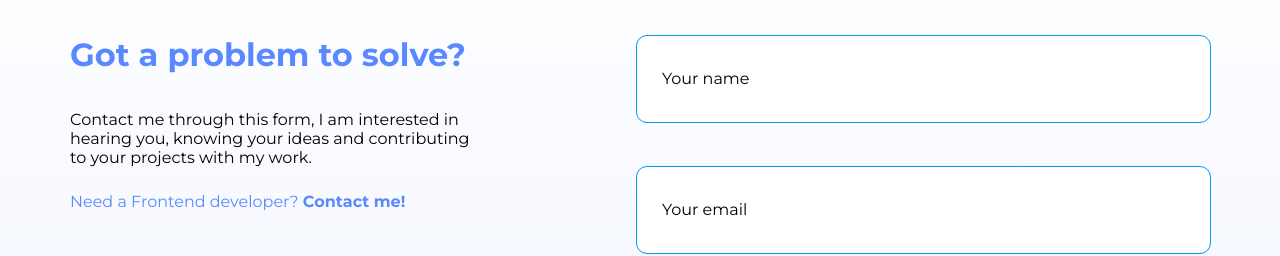
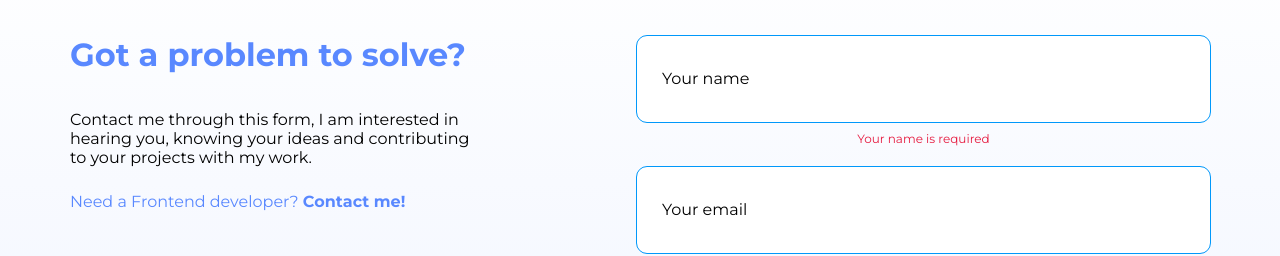
Before and after one commit to matthiasmulzet/Portfolio, an Angular app: page / in a window 1280 px wide. Shown: the part 5340-5596 px from the top of the page. Built offline with nearby package versions, Linux system fonts and the light colour scheme.

Commit message:
worked on directive form

```diff
--- a/src/app/contact-form/contact-form.component.html
+++ b/src/app/contact-form/contact-form.component.html
@@ -4,8 +4,12 @@
             id="name-field" title="Geben Sie Ihren Namen ein" minlength="3">
         <label id="name-label" class="label-input">Your
             name</label>
+
     </div>
-    <span id="error-name" class="error-message hidde-error-message" appDetectFocus>Your name is required</span>
+
+    <span appDetectFocus #err="directiveExport" [ngClass]="{'hidde-error-message': err.errorName}"
+        class="error-message">Your name is
+        required</span>
 
     <div>
         <input appDetectFocus required class="style-input-and-textarea" type="text" name="email" #emailField
--- a/src/app/contact-form/contact-form.component.ts
+++ b/src/app/contact-form/contact-form.component.ts
@@ -6,6 +6,7 @@ import { Component, ElementRef, ViewChild, Renderer2 } from '@angular/core';
   styleUrls: ['./contact-form.component.scss']
 })
 export class ContactFormComponent {
+  hidde: any;
 
   constructor(private renderer: Renderer2, private el: ElementRef) { }
 
@@ -14,11 +15,7 @@ export class ContactFormComponent {
   @ViewChild('emailField') emailField!: ElementRef;
   @ViewChild('messageField') messageField!: ElementRef;
   @ViewChild('sendButton') sendButton!: ElementRef;
-
-  // @ViewChild('errorName') errorName!: ElementRef;
-  // @ViewChild('errorEmail') errorEmail!: ElementRef;
-  // @ViewChild('errorMessage') errorMessage!: ElementRef;
-
+  @ViewChild('errorNameSpan') errorNameSpan!: ElementRef;
 
 
   event: any;
--- a/src/app/contact-form/detect-focus.directive.ts
+++ b/src/app/contact-form/detect-focus.directive.ts
@@ -1,13 +1,15 @@
-import { Directive, HostListener, ElementRef, Renderer2, ViewChild, Input, HostBinding } from '@angular/core';
+import { Directive, HostListener, ElementRef, Renderer2, Input, ViewChild } from '@angular/core';
 
 @Directive({
     selector: '[appDetectFocus]',
+    exportAs: 'directiveExport'
 })
 export class DetectFocusDirective {
+    constructor(private el: ElementRef, private renderer: Renderer2) {
 
-    constructor(private el: ElementRef, private renderer: Renderer2) {
     }
 
+    errorName = false;
 
 
     @HostListener('focus')
@@ -30,8 +32,9 @@ export class DetectFocusDirective {
                 console.log("Valid");
             } else {
                 console.log("Invalid");
-                console.log(this.id.nativeElement.outerHTML);
-                this.renderer.removeClass(this.id.nativeElement, 'hidde-error-message');
+                this.errorName = true;
+                console.log(this.errorName);
+                // this.renderer.removeClass(this.id.nativeElement, 'hidde-error-message');
             }
         }
 
@@ -41,8 +44,8 @@ export class DetectFocusDirective {
                 console.log("Valid");
             } else {
                 console.log("Invalid");
-                console.log(this.hostId.nativeElement.outerHTML);
-                this.renderer.removeClass(this.id.nativeElement, 'hidde-error-message');
+
+                // this.renderer.removeClass(this.id.nativeElement, 'hidde-error-message');
             }
         }
 
@@ -52,8 +55,8 @@ export class DetectFocusDirective {
                 console.log("Valid");
             } else {
                 console.log("Invalid");
-                console.log(this.id.nativeElement.outerHTML);
-                this.renderer.removeClass(this.id.nativeElement, 'hidde-error-message');
+
+                // this.renderer.removeClass(this.id.nativeElement, 'hidde-error-message');
             }
         }
 
```
